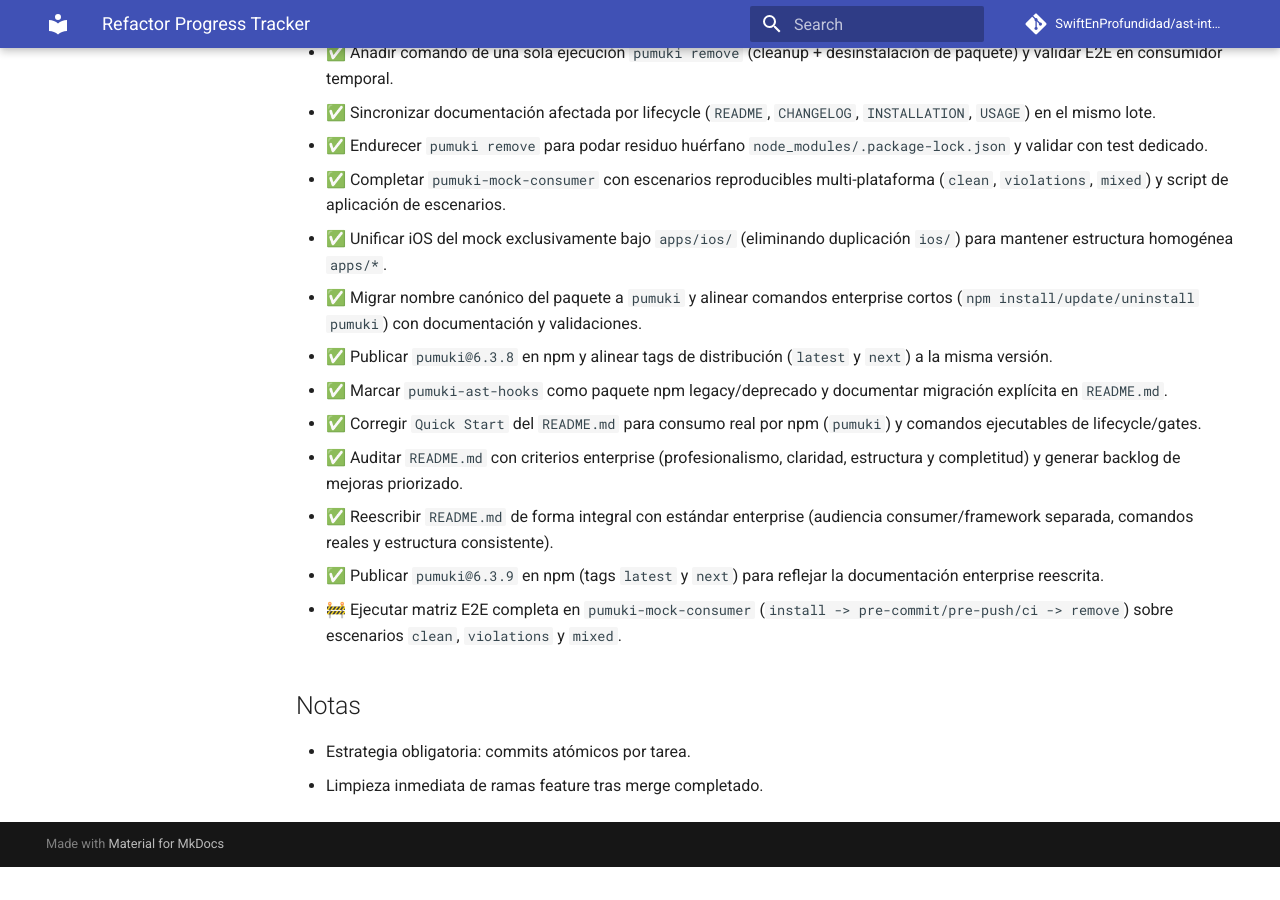
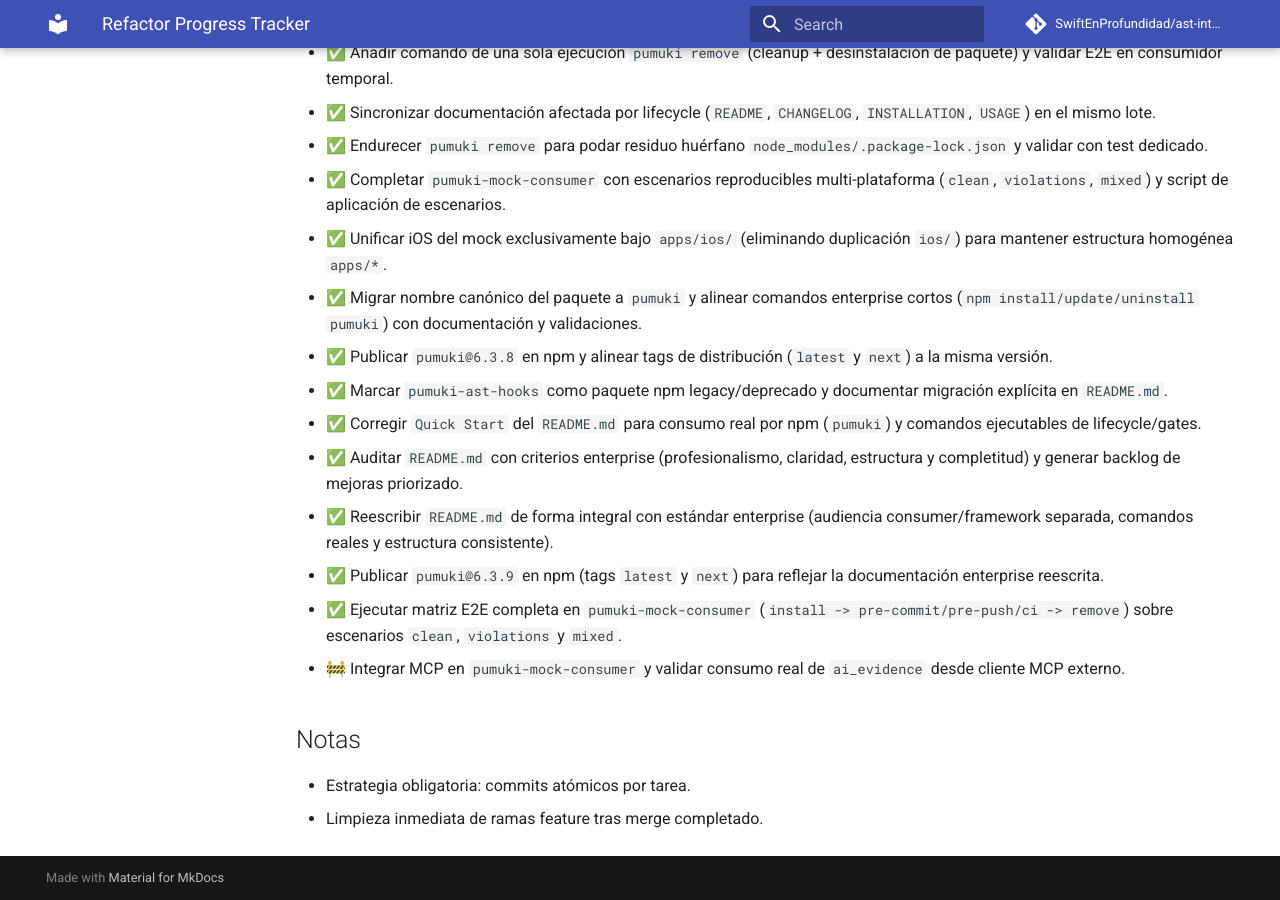
Before and after one commit to SwiftEnProfundidad/ast-intelligence-hooks, an MkDocs documentation site: the page built from docs/REFRACTOR_PROGRESS.md, in a window 1280 px wide and 900 px high, scrolled down 5206 px. Built offline with MkDocs 1.6.1 and Material for MkDocs 9.7.7, drawn with Linux system fonts in a browser that asks for light colours; comment, search, counter and statistics services are not loaded; before the commit the page ends 6073 px from its top, so only the background shows below that.

Commit message:
docs(progress): close mock E2E matrix and track MCP validation

```diff
--- a/docs/REFRACTOR_PROGRESS.md
+++ b/docs/REFRACTOR_PROGRESS.md
@@ -154,7 +154,8 @@ Estado consolidado del refactor con seguimiento de tareas y evidencia del avance
 - ✅ Auditar `README.md` con criterios enterprise (profesionalismo, claridad, estructura y completitud) y generar backlog de mejoras priorizado.
 - ✅ Reescribir `README.md` de forma integral con estándar enterprise (audiencia consumer/framework separada, comandos reales y estructura consistente).
 - ✅ Publicar `pumuki@6.3.9` en npm (tags `latest` y `next`) para reflejar la documentación enterprise reescrita.
-- 🚧 Ejecutar matriz E2E completa en `pumuki-mock-consumer` (`install -> pre-commit/pre-push/ci -> remove`) sobre escenarios `clean`, `violations` y `mixed`.
+- ✅ Ejecutar matriz E2E completa en `pumuki-mock-consumer` (`install -> pre-commit/pre-push/ci -> remove`) sobre escenarios `clean`, `violations` y `mixed`.
+- 🚧 Integrar MCP en `pumuki-mock-consumer` y validar consumo real de `ai_evidence` desde cliente MCP externo.
 
 ## Notas
 - Estrategia obligatoria: commits atómicos por tarea.
```
